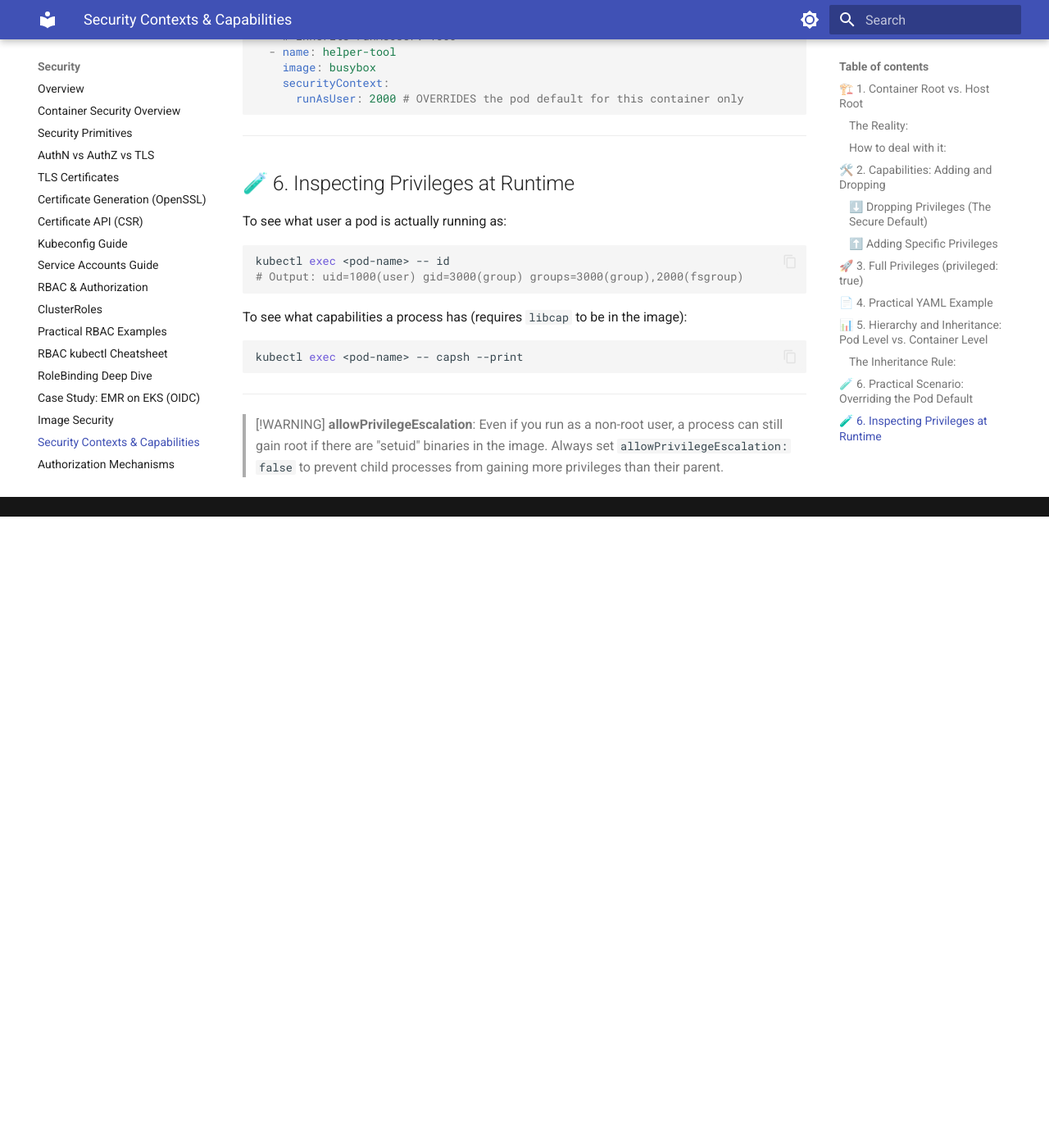
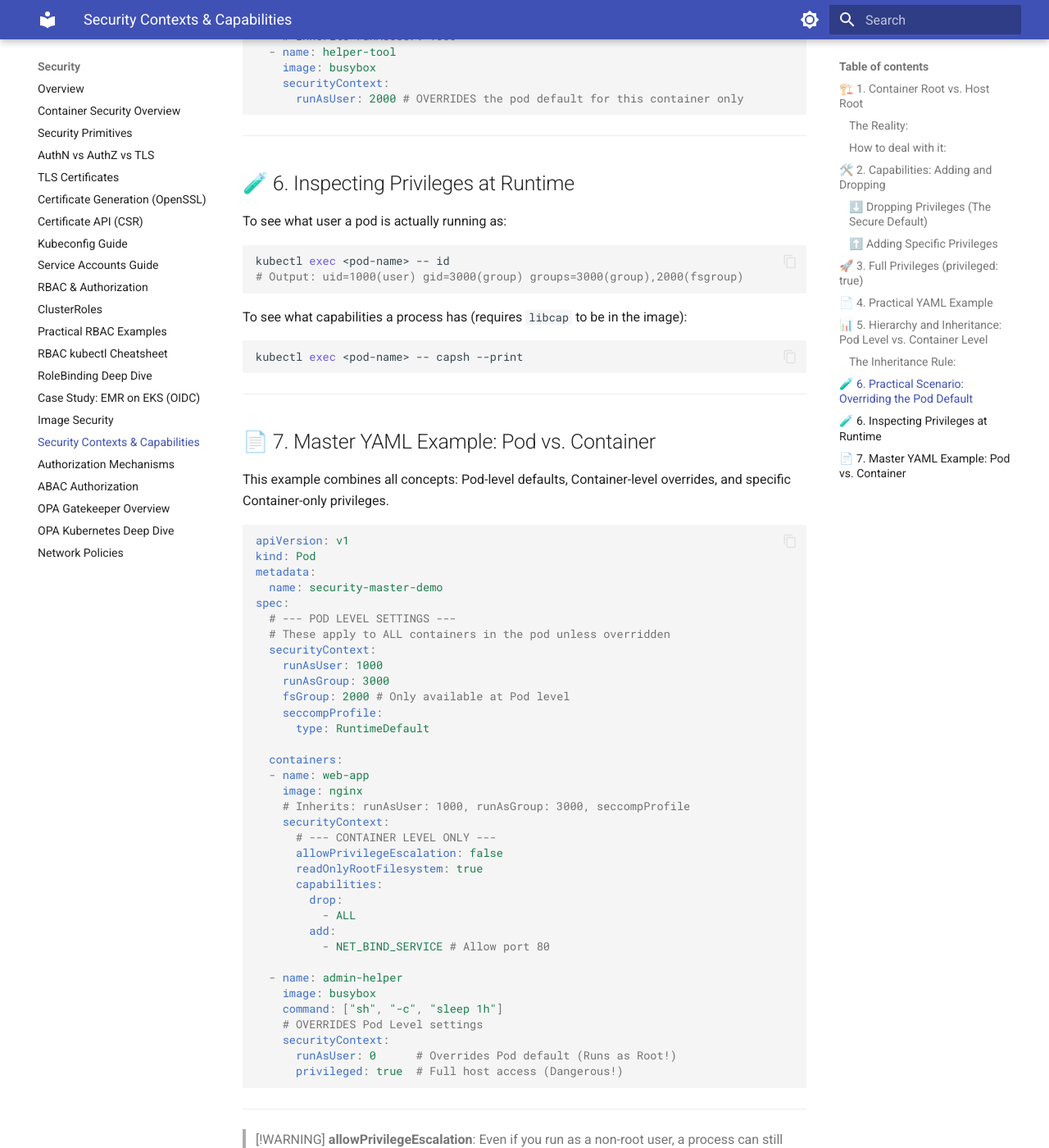
Before and after one commit to kvcenation5/cka-study-guide, an MkDocs documentation site: the page built from docs/security/security-contexts-capabilities.md, in a window 1280 px wide and 1400 px high, scrolled down 3751 px. Shown: the whole window at 82% size. Built offline with MkDocs 1.6.1 and Material for MkDocs 9.7.7, drawn with Linux system fonts in a browser that asks for light colours; before the commit the page ends 4381 px from its top, so only the background shows below that.

Commit message:
Add Master YAML Example for Security Contexts

````diff
--- a/docs/security/security-contexts-capabilities.md
+++ b/docs/security/security-contexts-capabilities.md
@@ -148,5 +148,49 @@
 
 ---
 
+## 📄 7. Master YAML Example: Pod vs. Container
+
+This example combines all concepts: Pod-level defaults, Container-level overrides, and specific Container-only privileges.
+
+```yaml
+apiVersion: v1
+kind: Pod
+metadata:
+  name: security-master-demo
+spec:
+  # --- POD LEVEL SETTINGS ---
+  # These apply to ALL containers in the pod unless overridden
+  securityContext:
+    runAsUser: 1000
+    runAsGroup: 3000
+    fsGroup: 2000 # Only available at Pod level
+    seccompProfile:
+      type: RuntimeDefault
+
+  containers:
+  - name: web-app
+    image: nginx
+    # Inherits: runAsUser: 1000, runAsGroup: 3000, seccompProfile
+    securityContext:
+      # --- CONTAINER LEVEL ONLY ---
+      allowPrivilegeEscalation: false
+      readOnlyRootFilesystem: true
+      capabilities:
+        drop:
+          - ALL
+        add:
+          - NET_BIND_SERVICE # Allow port 80
+
+  - name: admin-helper
+    image: busybox
+    command: ["sh", "-c", "sleep 1h"]
+    # OVERRIDES Pod Level settings
+    securityContext:
+      runAsUser: 0      # Overrides Pod default (Runs as Root!)
+      privileged: true  # Full host access (Dangerous!)
+```
+
+---
+
 > [!WARNING]
 > **allowPrivilegeEscalation**: Even if you run as a non-root user, a process can still gain root if there are "setuid" binaries in the image. Always set `allowPrivilegeEscalation: false` to prevent child processes from gaining more privileges than their parent.
````
